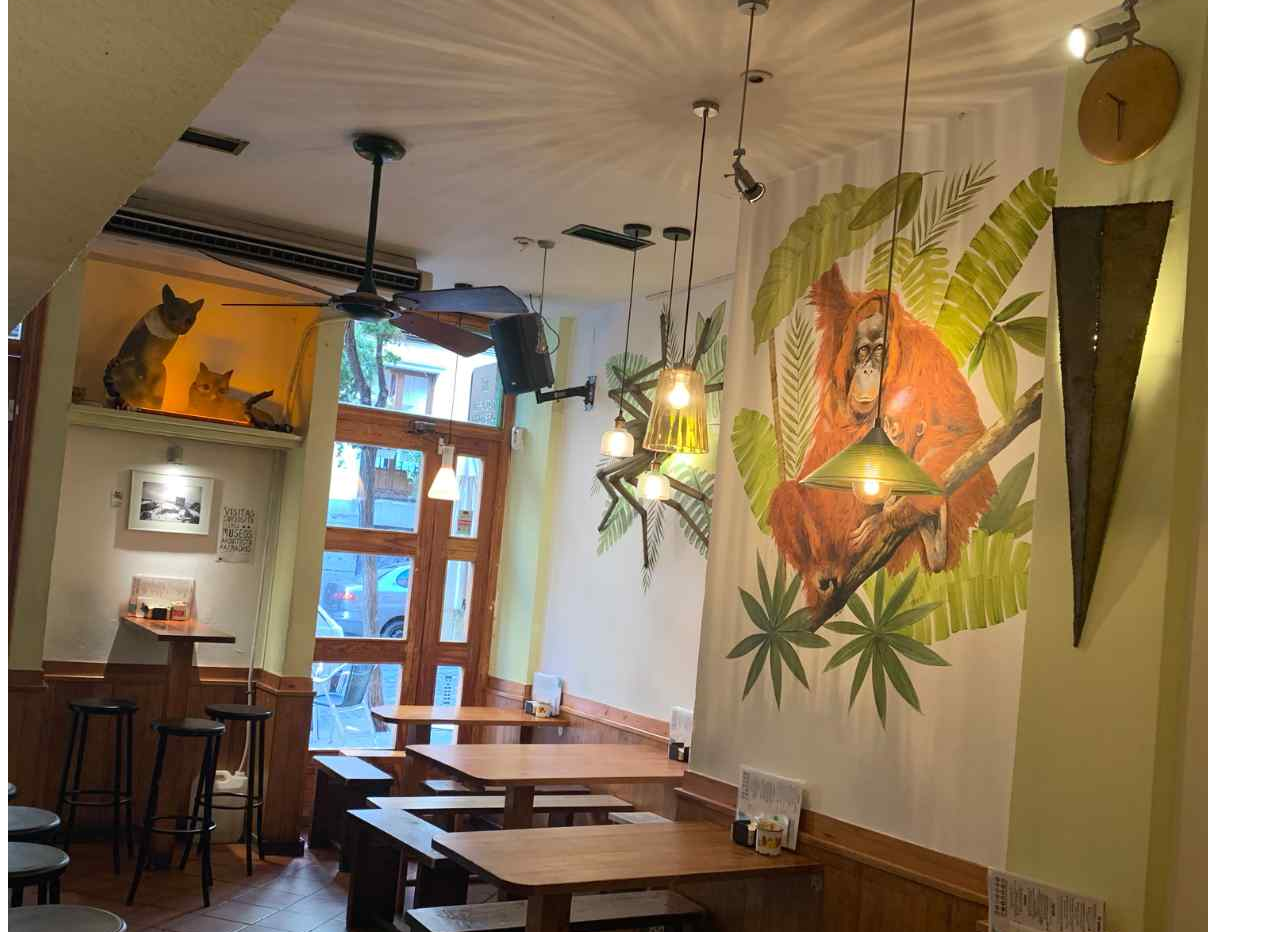
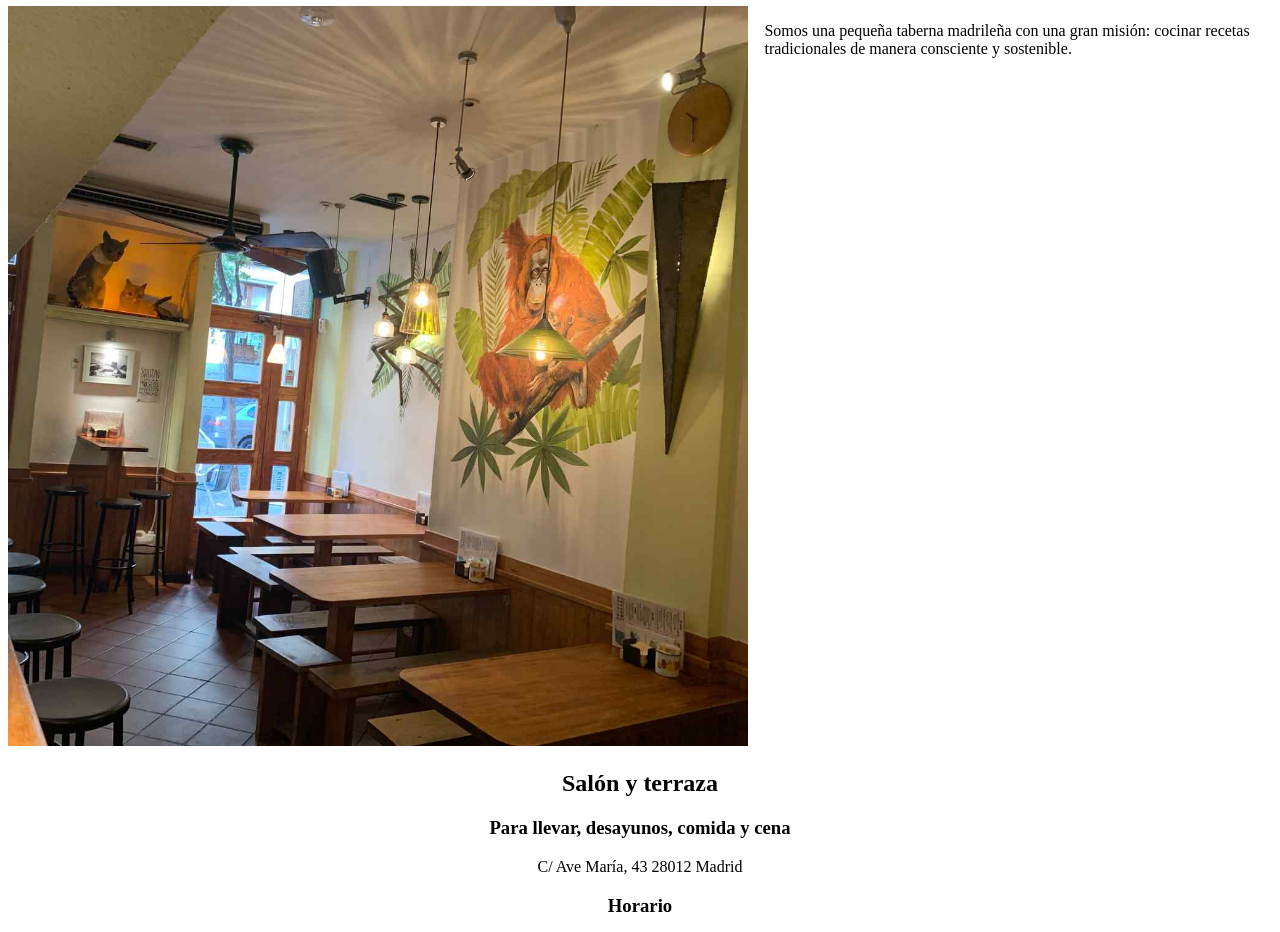
Before and after one commit to irsc/TOP_restaurant_page, a website built with webpack: page src/index.html in a window 1280 px wide. Shown: the part 109-1041 px from the top of the page. Built offline with nearby package versions, Linux system fonts and the light colour scheme.

Commit message:
JS structure for pages

```diff
--- a/src/content-main.js
+++ b/src/content-main.js
@@ -1,10 +1,35 @@
 import viva from "./viva_taberna.jpeg";
+import './style.css';
 
 export default function fillContent(){
     const content = document.getElementById("content");
-     let image = new Image();
-     image.src =  viva;
-     content.appendChild(image);
+    const sectionIntro = document.createElement('section');
+    const sectionHours = document.createElement('section');
+    const divImage = document.createElement('div');
+    const divText = document.createElement('div');
+    const h1Title = document.createElement('h1');
+    const pSubTitle = document.createElement('p');
 
-    return con
+    sectionIntro.classList.add("flex-content");
+    sectionHours.classList.add("centered-text");
+    divText.classList.add("paddingLR-1");
+
+    h1Title.innerText = "Viva Chapata";
+    h1Title.classList.add("centered-text");
+
+    const image = new Image();
+    image.src =  viva;
+    divImage.appendChild(image);
+
+    pSubTitle.innerText = "Somos una pequeña taberna madrileña con una gran misión: cocinar recetas tradicionales de manera consciente y sostenible.";
+    divText.appendChild(pSubTitle);
+
+    sectionIntro.appendChild(divImage);
+    sectionIntro.appendChild(divText);
+
+    sectionHours.innerHTML= "<h2>Salón y terraza</h2><h3>Para llevar, desayunos, comida y cena</h3><p>C/ Ave María, 43 28012 Madrid</p><h3>Horario</h3><p>Monday to Friday  8am - 3pm</p><p>Saturday 8am - 3pm</p> <p>Sunday 9am - 3pm</p>";
+
+    content.appendChild(h1Title);
+    content.appendChild(sectionIntro);
+    content.appendChild(sectionHours);
 }
--- a/src/index.html
+++ b/src/index.html
@@ -13,31 +13,11 @@
             <button>Home</button>
             <button>Menu</button>
             <button>Contact</button>
-            <button>About</button>
+            <button>Book table</button>
         </nav>
 
     </header>
     <div id="content">
-        <section class="flex-content">
-            <div><img src="./viva_taberna.jpeg" alt="Photo of the Viva Chapata bar"></div>
-            <div>
-                <h2>Viva Chapata</h2>
-                <p>Somos una pequeña taberna madrileña con una gran misión: cocinar recetas tradicionales de manera consciente y sostenible.</p>
-            </div>
-        </section>
-        <section class="centered-text">
-            <h2>Salón y terraza</h2>
-            <h3>Para llevar, desayunos, comida y cena</h3>
-            <p>C/ Ave María, 43 28012 Madrid</p>
-            <h3>Horario</h3>
-            <p>Monday to Friday  8am - 3pm</p>
-            <p>Saturday 8am - 3pm</p>
-            <p>Sunday 9am - 3pm</p>
-
-
-
-
-        </section>
     </div>
 
 </body>
--- a/src/index.js
+++ b/src/index.js
@@ -1,4 +1,8 @@
-import fillContent from 'content-main';
+import fillContent from "./content-main";
 
+/* const content = document.getElementById("content");
+console.log(fillContent());
+content.appendChild(fillContent()); */
 fillContent();
+
 console.log("Script run");
--- /dev/null
+++ b/src/style.css
@@ -0,0 +1,23 @@
+.flex-content{
+    display: flex;
+
+}
+
+.centered-text{
+    text-align: center;
+}
+
+.paddingLR-1{
+    padding-left: 1em;
+    padding-right: 1em;
+}
+
+h1{
+    font-weight: bold;
+    font-family: 'Segoe UI', Tahoma, Geneva, Verdana, sans-serif;
+}
+
+div > img {
+    max-width: 100%;
+
+}
--- a/webpack.config.js
+++ b/webpack.config.js
@@ -1,16 +1,24 @@
 const path = require('path');
 const HtmlWebpackPlugin =  require('html-webpack-plugin');
 module.exports = {
-  entry: './src/index.js',
+  entry: {
+    index: './src/index.js',
+},
+mode: 'development',
 output: {
-    filename: 'main.js',
+    filename: '[name].bundle.js',
     path: path.resolve(__dirname, 'dist'),
+    clean: true,
 },
-  module: {
-    rules: [
+  module:{
+    rules:[
         {
             test: /\.css$/i,
             use: ['style-loader', 'css-loader'],
+        },
+        {
+            test: /\.(png|svg|jpg|jpeg|gif)$/i,
+            type: 'asset/resource',
         },
     ],
 },
```
Also changed, not shown: src/content-book.js (added, +13 -0 lines), src/content-contact.js (added, +13 -0 lines), src/content-menu.js (added, +13 -0 lines). Lines whose indentation alone changed are shown as unchanged.
